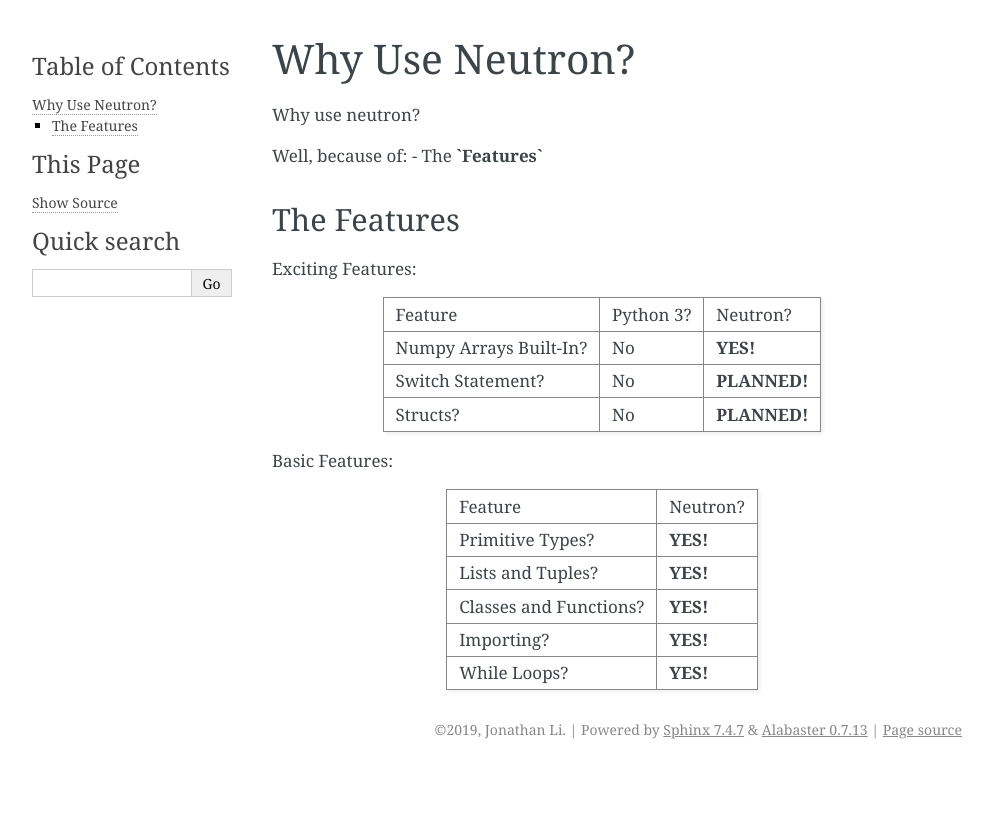
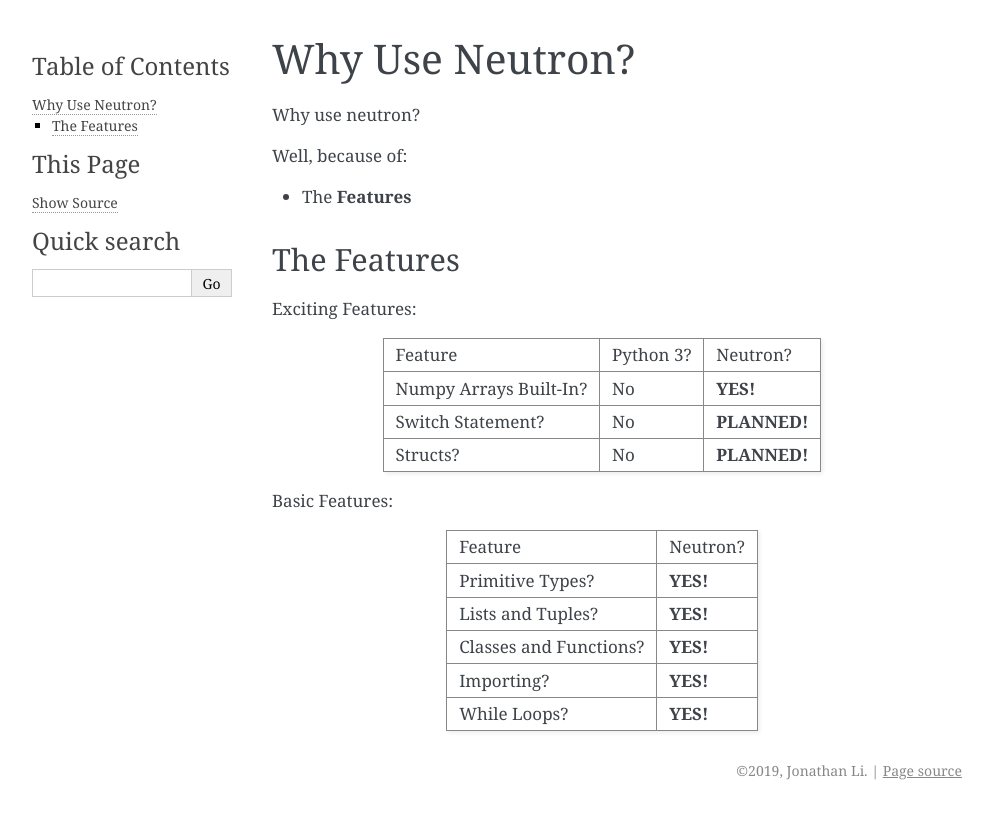
Before and after one commit to the-neutron-foundation/neutron-language, a Sphinx documentation site: the page built from docs/source/features.rst, in a window 1280 px wide. Shown: the top 819 px of the page, without its empty margins (148-1141 px from the left). Built offline with Sphinx 7.4.7, drawn with Linux system fonts in a browser that asks for light colours.

Commit message:
Added more to docs and did formatting

```diff
--- a/docs/source/conf.py
+++ b/docs/source/conf.py
@@ -56,6 +56,13 @@
 
 master_doc = 'index'
 
+html_theme_options = {
+    "logo": "ntn_logo.png",
+    "description": "A simple, extensible and efficient programming language based on C and Python",
+    "fixed_sidebar": "true",
+    "show_powered_by": "false"
+}
+
 # html_context = {
 #     'css_files': ['_static/custom.css'],
 # }
--- a/docs/source/features.rst
+++ b/docs/source/features.rst
@@ -3,7 +3,8 @@
 Why use neutron?
 
 Well, because of:
-- The **`Features`**
+
+- The **Features**
 
 The Features
 ------------
--- a/docs/source/introduction.rst
+++ b/docs/source/introduction.rst
@@ -316,7 +316,7 @@
 
 ``/`` - divide first value by second value
 
-``\*`` - multiply two values together
+``\`` - multiply two values together
 
 ``%`` - get remainder of division (modulo operation)
 
```
